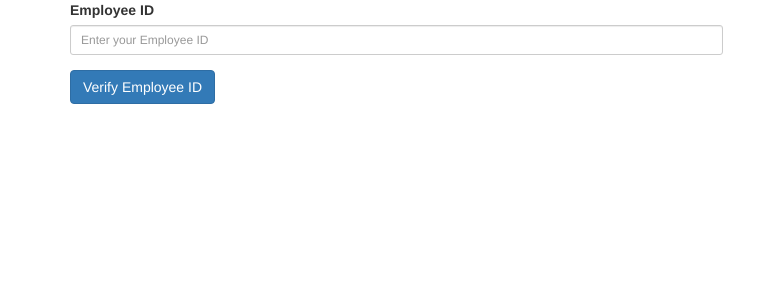
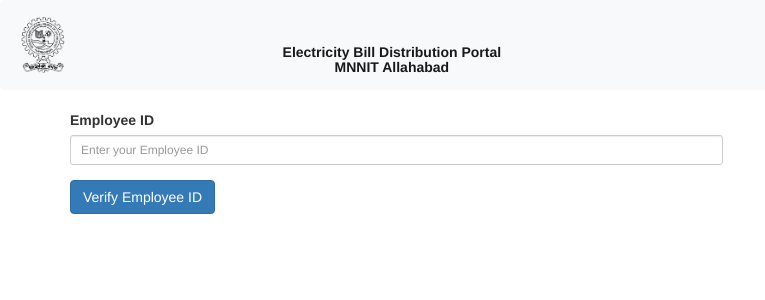
Before and after one commit to swapnilnyk10/VitaranApp, a Django app: page /login/ in a window 1280 px wide. Shown: the top 300 px of the page, without its empty margins (0-765 px from the left). Run offline with Django 4.2, Linux system fonts and the light colour scheme; some libraries are stand-ins or nearby versions.

Commit message:
Improved UI and added some javascript

```diff
--- a/Vitaran/settings.py
+++ b/Vitaran/settings.py
@@ -120,6 +120,7 @@
 # https://docs.djangoproject.com/en/4.1/howto/static-files/
 
 STATIC_URL = '/static/'
+STATIC_ROOT = "/VitaranApp/static/"
 STATICFILES_DIRS = [
     os.path.join(BASE_DIR,'VitaranApp/static'),
 ]
--- /dev/null
+++ b/VitaranApp/static/css/style.css
@@ -0,0 +1,37 @@
+.bg-light {
+    background-color: #f8f9fa!important;
+}
+.border {
+    border: 1px solid #dee2e6!important;
+}
+.text-center {
+    text-align: center!important;
+}
+.mx-auto{
+    margin-left: auto!important;
+    margin-right: auto!important;
+}
+.navbar-light .navbar-brand {
+    color: rgba(0,0,0,.9);
+}
+.navbar {
+    position: relative;
+    display: flex;
+    flex-wrap: wrap;
+    align-items: center;
+    justify-content: space-between;
+    padding: 0.5rem 1rem;
+}
+h5 {
+
+    position: relative;
+    display: inline-block;
+    font-size: 0.83em;
+    margin: auto;
+    text-align: center;
+    vertical-align: middle;
+    font-weight: bold;
+}
+b, strong {
+    font-weight: bolder;
+}
--- a/VitaranApp/templates/base.html
+++ b/VitaranApp/templates/base.html
@@ -1,4 +1,4 @@
-{%load static%}
+{%load static %}
 <!DOCTYPE html>
 <html lang="en">
 <head>
@@ -6,16 +6,40 @@
     <meta http-equiv="X-UA-Compatible" content="IE=edge">
     <meta name="viewport" content="width=device-width, initial-scale=1.0">
      <!-- Latest compiled and minified CSS -->
+     <link rel="stylesheet" href="{% static 'css/style.css' %}"/>
      <link rel="stylesheet" href="https://maxcdn.bootstrapcdn.com/bootstrap/3.4.1/css/bootstrap.min.css">
+
      <!-- <link rel="stylesheet" href="{% static 'testapp/style.css' %}"> -->
      <!-- jQuery library -->
      <script src="https://ajax.googleapis.com/ajax/libs/jquery/3.6.0/jquery.min.js"></script>
 
      <!-- Latest compiled JavaScript -->
      <script src="https://maxcdn.bootstrapcdn.com/bootstrap/3.4.1/js/bootstrap.min.js"></script>
-    <title>Document</title>
+    <title>MNNIT Vitaran</title>
 </head>
 <body>
+    <div>
+        <nav class="navbar navbar-expand-lg navbar-light bg-light">
+        <img src="/static/MNNITlogo.png"  class="navbar-brand-center" alt="MNNIT ALLAHABAD" style="margin: 5px;
+            display: block;
+            max-width:130px;
+            max-height:68px;
+            width: auto;
+            height: auto;">
+        <span class="col-md-8 mx-auto text-center">
+            <a class="navbar-brand" href="/">
+                  <h5>
+                   <b>Electricity Bill Distribution Portal<br>MNNIT Allahabad</b>
+                  </h5>
+            </a>
+        </span>
+    </nav>
+    </div>
+    <div class="loader-wrapper">
+    <div class="loader"></div>
+    </div>
+    <script>
+    </script>
     {%block body%}
     {%endblock%}
 </body>
--- a/VitaranApp/templates/choose.html
+++ b/VitaranApp/templates/choose.html
@@ -15,8 +15,8 @@
     Login to view this page
     {% else %}
     <p>Welcome {{data.first_name}} {{data.last_name}}</p>
-    <a href="/annually/{{encryptedID}}"><button class="btn btn-secondary">View Bill Annually</button></a>
-    <a href="/monthly/{{encryptedID}}"><button class="btn btn-secondary">View Bill Monthly</button></a>
+    <a href="/annually/{{encryptedID}}"><button class="btn btn-primary">View Bill Annually</button></a>
+    <a href="/monthly/{{encryptedID}}"><button class="btn btn-primary">View Bill Monthly</button></a>
     {% endif %}
     {%else%}
       Login Again to view the dashboard!
--- a/VitaranApp/templates/login.html
+++ b/VitaranApp/templates/login.html
@@ -1,29 +1,4 @@
 {%extends 'base.html'%}
-{% comment %} <!DOCTYPE html>
-<html lang="en">
-<head>
-    <meta charset="UTF-8">
-    <meta http-equiv="X-UA-Compatible" content="IE=edge">
-    <meta name="viewport" content="width=device-width, initial-scale=1.0">
-    <title>Log In</title>
-</head>
-<body>
-    <div class="styleform">
-        <form action="login_dr" method="POST" class = "form" >
-            {% csrf_token %}
-            <label for="Username">Username : </label>
-            <input type="text" name="username" placeholder="SwapnilNayak10" required><br><br>
-            <input type="submit" value="Log In!" id="login"><br>
-        </form>
-    </div>
-</body>
-</html> {% endcomment %}
-
-
-{% comment %} --------------> {% endcomment %}
-
-
-
 <!DOCTYPE html>
 <html lang="en">
 
@@ -52,8 +27,11 @@
                   <div class="form-group">
                     <label for="">Employee ID</label>
                     <input type="text"  class="form-control input-sm" id="Employee_ID" placeholder="Enter your Employee ID" name="Employee_ID" value="" maxlength = "10"/>
-                  </div>
-                  <button type="submit" class="btn btn-primary">Verify Employee ID</button>
+                    {%if flag is True%}
+                    <small id="response-comment" class="form-text text-muted" style="color: red;">Employee ID invalid!</small>
+                    {%endif%}
+                </div>
+                  <button type="submit" class="btn btn-primary" id="VerifyEmp">Verify Employee ID</button>
                 </form>
            </div>
         </div>
--- a/VitaranApp/urls.py
+++ b/VitaranApp/urls.py
@@ -1,7 +1,6 @@
-from django.urls import path
+from django.urls import path, re_path
 from django.contrib.auth import views as auth_views
 from . import views
-
 urlpatterns = [
     path('',views.index,name='index'),
     path('indexsuperuser/<str:username>/',views.indexsuperuser,name='indexsuperuser'),
@@ -9,7 +8,6 @@
     path('login/',views.login,name = 'login'),
     path('loginsuperuser/',views.loginsuperuser,name = 'loginsuperuser'),
     # path('logoutsuperuser/',views.logoutsuperuser,name = 'logsuperuser'),
-
     path('viewannually/<int:year>/<str:encryptedID>/',views.viewannually,name = 'viewannually'),
     path('viewmonthly/<str:month>/<int:year>/<str:encryptedID>/',views.viewmonthly,name = 'viewmonthly'),
     path('viewalluser/',views.viewalluser,name = 'viewalluser'),
--- a/VitaranApp/views.py
+++ b/VitaranApp/views.py
@@ -1,3 +1,4 @@
+from pickle import FALSE
 from queue import Empty
 from django.shortcuts import render,HttpResponse,redirect
 from .forms import Register
@@ -12,15 +13,19 @@
 import pdfkit
 from django.template import loader
 from django.contrib import sessions
+from django.http import JsonResponse
 # Create your views here.
 
 def login(request):
+    flag = False
     if request.method == "POST":
         Employee_ID = request.POST.get("Employee_ID")
         check = Profile.objects.filter(Employee_ID = Employee_ID).first()
 
         if check is None:
-          return HttpResponse("Invalid Employee ID")
+            flag = True
+        #   return JsonResponse({'success':False},safe=False)
+            return render(request,'login.html',{'flag':flag})
         else:
           data = Profile.objects.get(Employee_ID = Employee_ID)
           Email = data.Email
@@ -28,7 +33,7 @@
           e = encrypt(Email)
           EmployeeID = encrypt(Employee_ID)
           return redirect(send_otp,Email = e, Employee_ID = EmployeeID)
-    return render(request,'login.html')
+    return render(request,'login.html',{'flag':flag})
 
 def generate_otp():
         digits = "0123456789"
@@ -62,6 +67,7 @@
     # return HttpResponse(o)
     return redirect(check_otp,otp = o, Employee_ID = Employee_ID)
 def check_otp(request,otp,Employee_ID):
+    flag=True
     if request.method == "POST":
          otp_filled = request.POST.get("otp")
 
@@ -69,8 +75,9 @@
             request.session['userLogin'] = True
             return redirect(choose, Employee_ID = Employee_ID)
          else:
-            return HttpResponse("Otp Incorrect! Try Again.")
-    return render(request,'otp.html')
+            flag=False
+            return render(request,'otp.html',{'flag':flag})
+    return render(request,'otp.html',{'flag':flag})
 
 # ------
 
```
Also changed, not shown: VitaranApp/templates/otp.html (+8 -1 lines), VitaranApp/static/MNNITlogo.png (added), VitaranApp/static/loader.gif (added), db.sqlite3.
